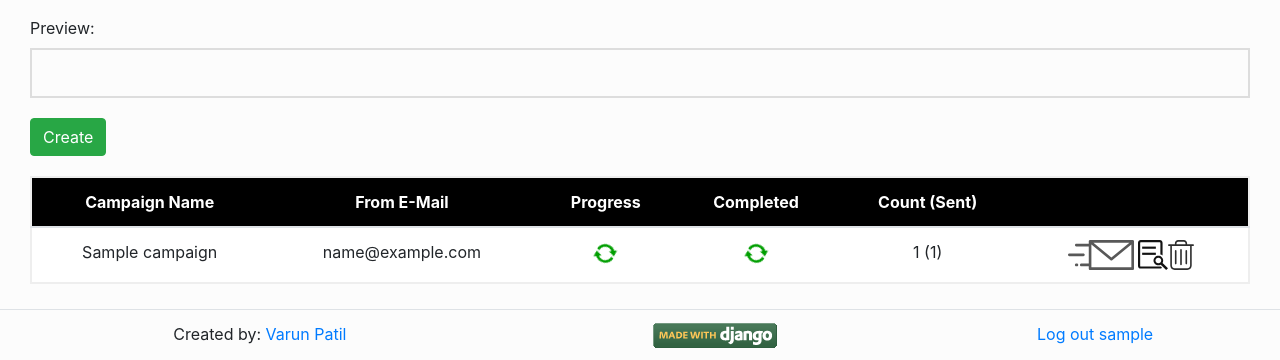
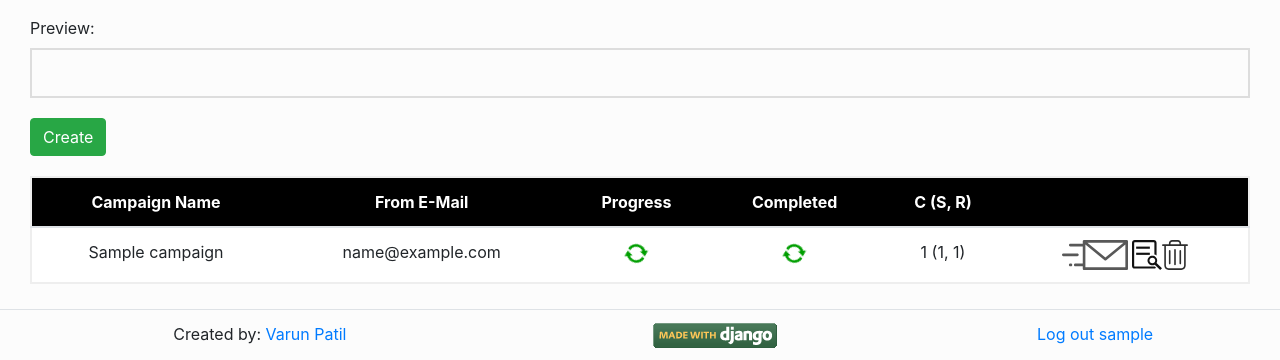
Before and after one commit to pulsejet/cobalt, a Django app: page / in a window 1280 px wide. Shown: the part 898-1258 px from the top of the page. Run offline with Django 3.2, Linux system fonts and the light colour scheme; a user stored in the database is signed in; tables that the repository leaves empty hold one stand-in row (values such as "Sample post"); parts of the project's set-up code (start-up, migrations or seed data) failed here and were passed over; some libraries are stand-ins or nearby versions.

Commit message:
Add progressbar for read

```diff
--- a/campaign/models.py
+++ b/campaign/models.py
@@ -25,6 +25,7 @@ class Campaign(models.Model):
     mailtrack = models.BooleanField(default=True)
 
     progress = 0
+    progress_read = 0
 
     def __str__(self):
         return self.name
--- a/campaign/templates/campaign_list.html
+++ b/campaign/templates/campaign_list.html
@@ -6,7 +6,9 @@
                 <th>From E-Mail</th>
                 <th>Progress</th>
                 <th>Completed</th>
-                <th>Count (Sent)</th>
+                <th data-toggle="tooltip" title="Count (Sent, Read)">
+                    C (S, R)
+                </th>
                 <th></th>
             </tr>
         </thead>
--- a/campaign/templates/campaign_row.html
+++ b/campaign/templates/campaign_row.html
@@ -7,9 +7,11 @@
         <img class="tick spinner" src='{% static "img/processing.svg" %}' alt="True"/>
     {% else %}
         <div class="progress">
+            <div class="progress-bar bg-success" role="progressbar" aria-valuenow="{{ camp.progress_read }}"
+                aria-valuemin="0" aria-valuemax="100" style="width:{{ camp.progress_read }}%">
+            </div>
             <div class="progress-bar" role="progressbar" aria-valuenow="{{ camp.progress }}"
                 aria-valuemin="0" aria-valuemax="100" style="width:{{ camp.progress }}%">
-                {{ camp.progress }}%
             </div>
         </div>
     {% endif %}
@@ -18,7 +20,7 @@
     {% if camp.in_progress %}
         <img class="tick spinner" src='{% static "img/processing.svg" %}' alt="True"/>
     {% elif camp.completed %}
-        {% if camp.progress == 100 %}
+        {% if camp.num_sent == camp.num_mails %}
             <img class="tick" src='{% static "img/good.svg" %}' alt="True"/>
         {% else %}
             <img class="tick" src='{% static "img/part.svg" %}' alt="True"/>
@@ -27,7 +29,7 @@
         <img class="tick" src='{% static "img/bad.svg" %}' alt="False"/>
     {% endif %}
 </td>
-<td>{{ camp.num_mails }} ({{ camp.num_sent }})</td>
+<td>{{ camp.num_mails }} ({{ camp.num_sent }}, {{ camp.num_read }})</td>
 <td>
     <img src='{% static "img/sendmail.svg" %}' class='image-button'
         title="Send"
--- a/campaign/utils.py
+++ b/campaign/utils.py
@@ -43,14 +43,14 @@ def annotate_campaign_queryset(queryset: QuerySet) -> QuerySet:
     """Set annotations of queryset."""
     queryset = queryset.annotate(num_mails=Count('mails'))
     queryset = queryset.annotate(num_sent=Count('mails', filter=Q(mails__success=True)))
+    queryset = queryset.annotate(num_read=Count('mails', filter=Q(mails__read_count__gt=0)))
     return queryset
 
 def annotate_campaign_progress(campaign: Campaign) -> None:
     """Set progess of campaign."""
-    if campaign.num_mails == 0:
-        campaign.progress = 0
-    else:
-        campaign.progress = int((campaign.num_sent / campaign.num_mails) * 100)
+    if campaign.num_mails > 0:
+        campaign.progress_read = int((campaign.num_read / campaign.num_mails) * 100)
+        campaign.progress = int((campaign.num_sent / campaign.num_mails) * 100) - campaign.progress_read
 
 def notify_campaign_created(campaign: Campaign) -> None:
     """Notify the user of campaign creation."""
```
